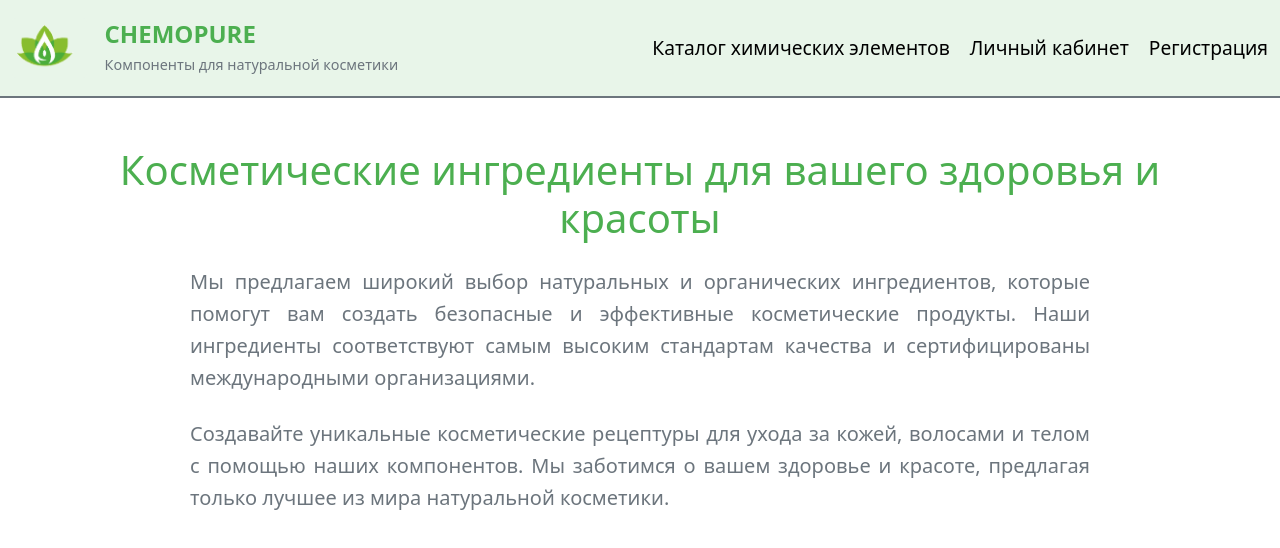
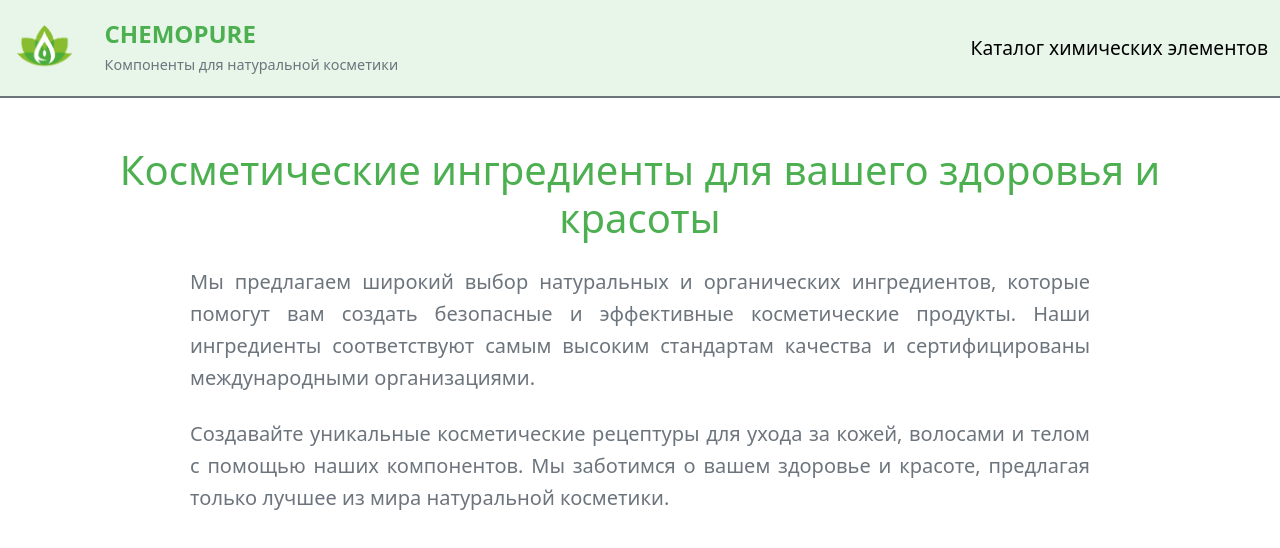
Before and after one commit to sdagmir/cosmetics-production-frontend, a React (Vite) app in the folder app/: page / in a window 1280 px wide. Shown: the top 548 px of the page. Built offline with nearby package versions, Linux system fonts and the light colour scheme.

Commit message:
Fix image path

```diff
--- a/app/src/components/Navbar/index.tsx
+++ b/app/src/components/Navbar/index.tsx
@@ -32,12 +32,6 @@ export const Navbar: FC = () => {
             <Link to="/chemical-elements" className="nav-link-services">
               Каталог химических элементов
             </Link>
-            <Link to="/profile" className="nav-link-services">
-              Личный кабинет
-            </Link>
-            <Link to="/register" className="nav-link-services">
-              Регистрация
-            </Link>
           </Nav>
         </NavbarComp.Collapse>
       </Container>
--- a/app/target_config.ts
+++ b/app/target_config.ts
@@ -1,7 +1,7 @@
 const target_tauri = true
 
-export const api_proxy_addr = "http://192.168.206.80:8000"
-export const img_proxy_addr = "http://192.168.206.80:9000/web-img"
+export const api_proxy_addr = "http://192.168.227.80:8000"
+export const img_proxy_addr = "http://192.168.227.80:9000"
 export const dest_api = (target_tauri) ? api_proxy_addr : "/api"
 export const dest_img =  (target_tauri) ?  img_proxy_addr : "/web-img"
 export const dest_root = (target_tauri) ? "" : "/cosmetics-production-frontend"
```
